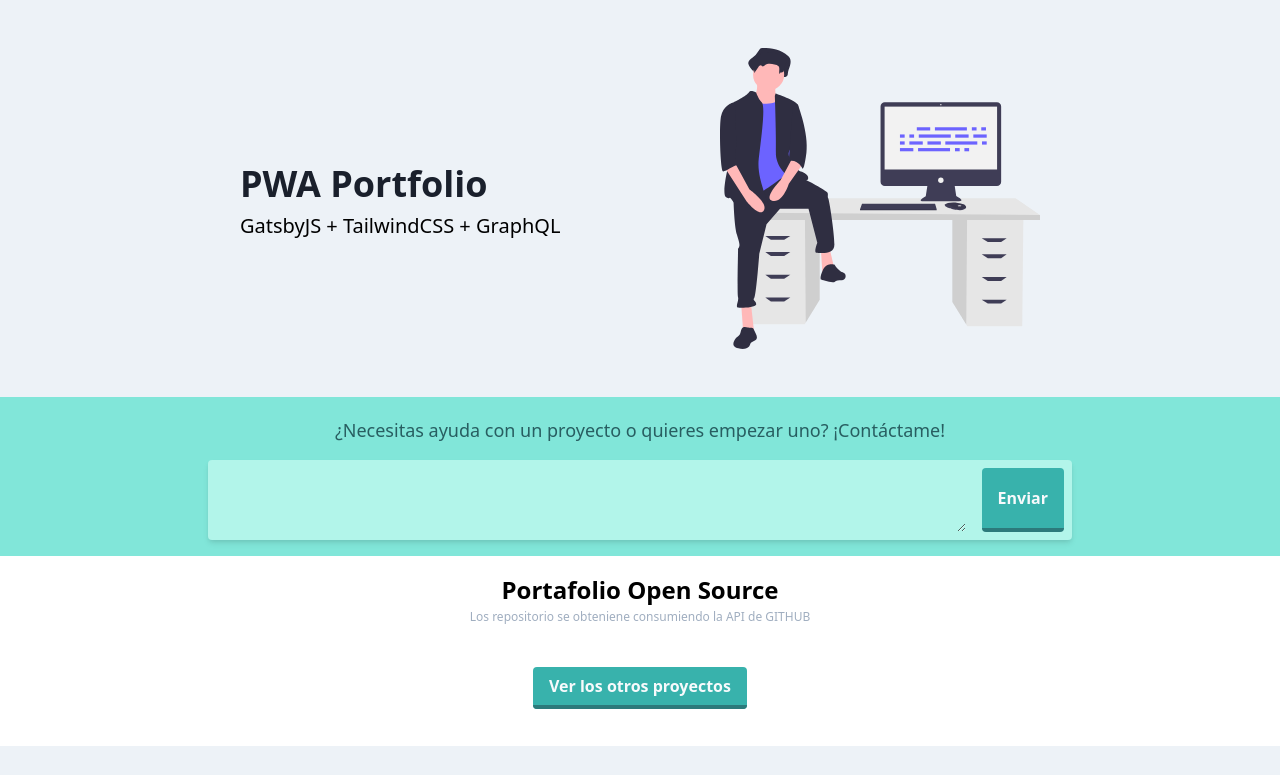
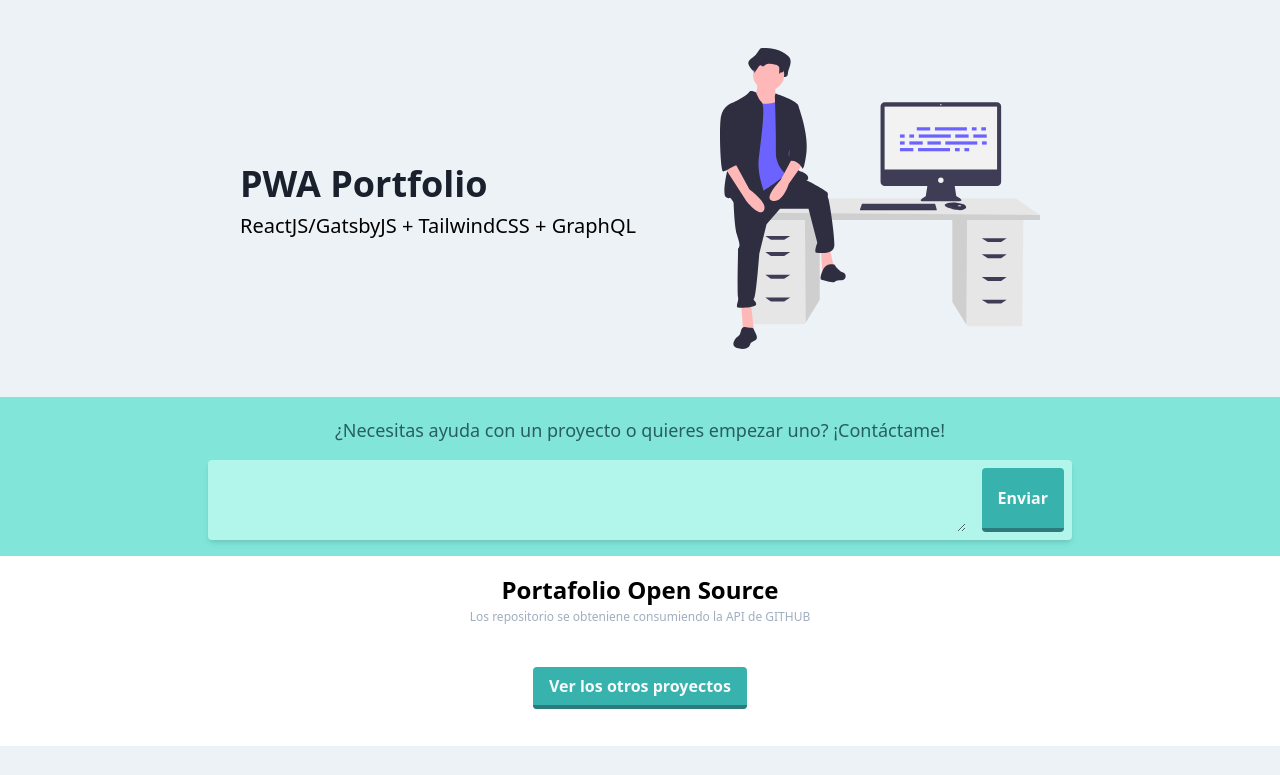
Before and after one commit to sergioxdev1/personal-portfolio-gatsbyjs, a Gatsby site: page / in a window 1280 px wide. Shown: the top 775 px of the page. Built offline with nearby package versions, Linux system fonts and the light colour scheme; Gatsby itself is replaced by a stand-in of ours; no server answers.

Commit message:
cabecera

```diff
--- a/src/components/header.js
+++ b/src/components/header.js
@@ -6,7 +6,7 @@ export default () => (
     <div className="container mx-auto p-12 max-w-4xl flex justify-center items-center">
         <div className="flex-1">
             <h1 className="font-bold text-gray-900 text-4xl">PWA Portfolio</h1>
-            <p className="text-xl">GatsbyJS + TailwindCSS + GraphQL</p>
+            <p className="text-xl">ReactJS/GatsbyJS + TailwindCSS + GraphQL</p>
         </div>
         <img src={logo} alt="joven sentado en un escritorio junto a una pc" style={{width: "40%"}} ></img>
     </div>
```
Also changed, not shown: 1 other file.
